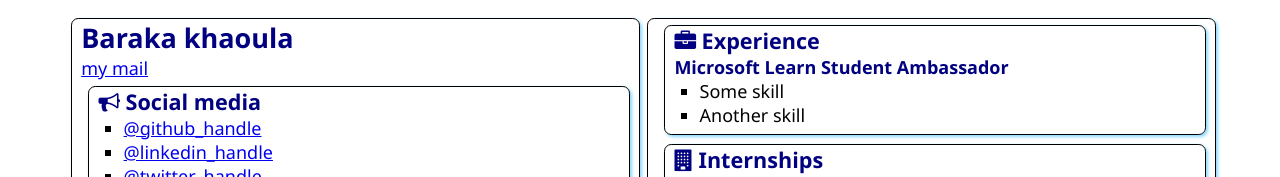
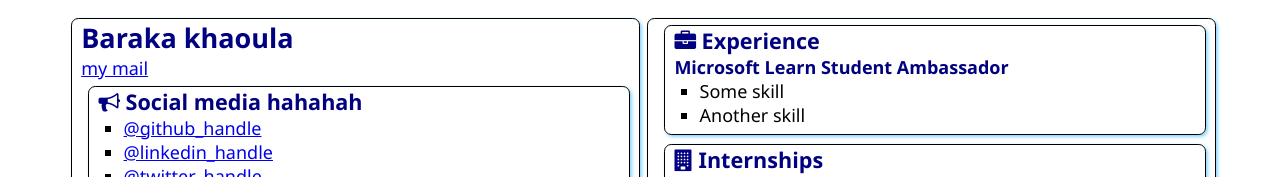
Before and after one commit to BK-beep/n7geeks-resume, a plain HTML site: page index.html in a window 1280 px wide. Shown: the top 177 px of the page. Drawn offline with Linux system fonts and the light colour scheme.

Commit message:
adil ayoub

```diff
--- a/index.html
+++ b/index.html
@@ -18,7 +18,7 @@
             <section class="box">
                 <h2>
                     <i class="fa fa-bullhorn" aria-hidden="true"></i>
-                    Social media
+                    Social media hahahah
                 </h2>
                 <ul>
                     <li><a href="https://github.com/<handle>">@github_handle</a></li>
```
